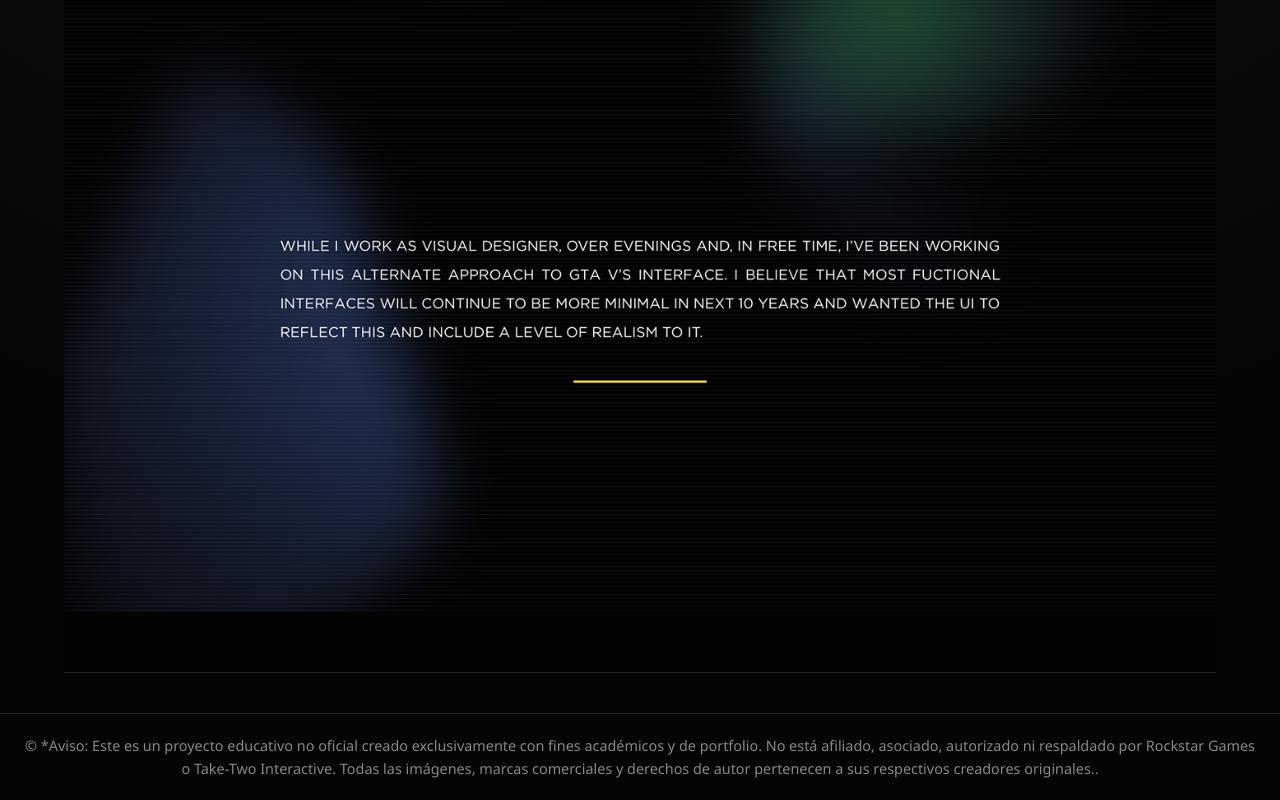
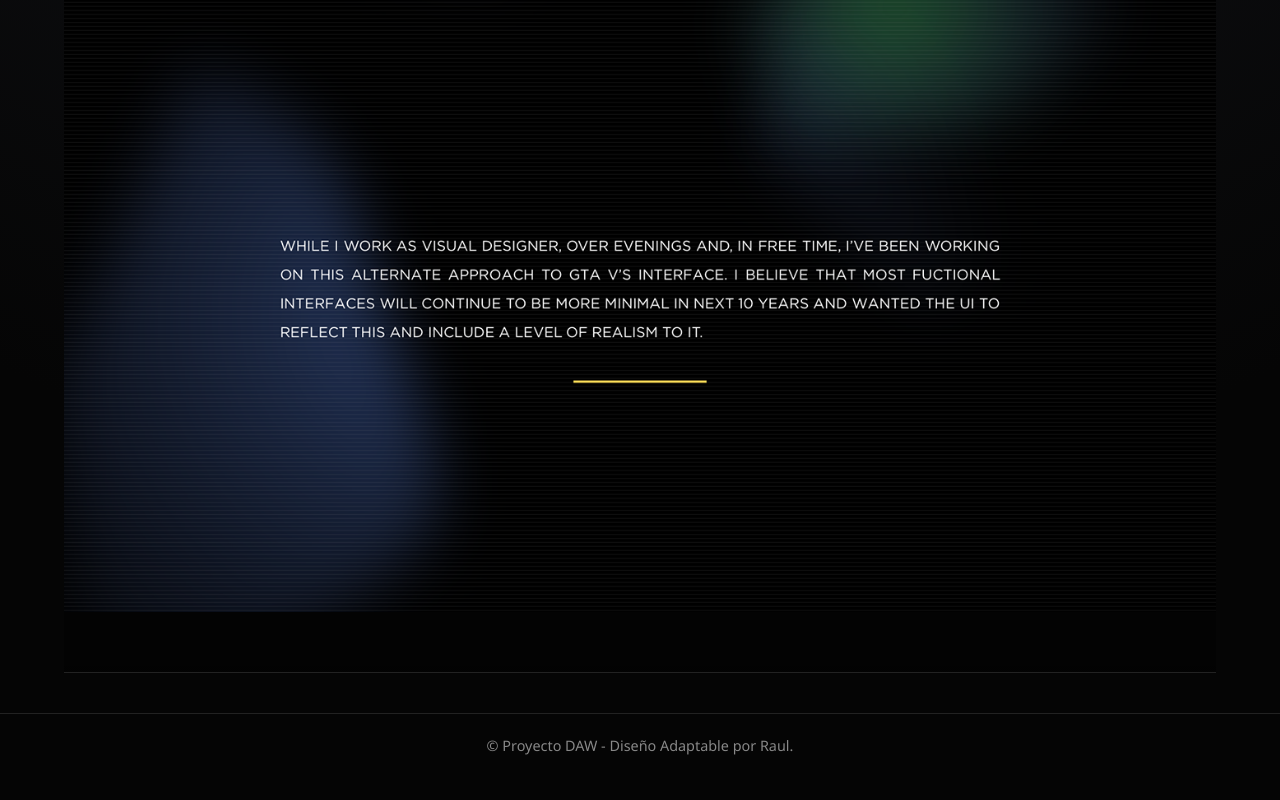
Before and after one commit to raulo9/GTA-V-, a plain HTML site: page index.html in a window 1280 px wide. Shown: the part 1002-1802 px from the top of the page. After the commit the page ends 1779 px from the top, so only its background shows below. Drawn offline with nearby package versions, Linux system fonts and the light colour scheme.

Commit message:
Update index.html

```diff
--- a/index.html
+++ b/index.html
@@ -37,7 +37,7 @@
     </section>
   </main>
  <footer class="footer">
-  <p>&copy; *Aviso: Este es un proyecto educativo no oficial creado exclusivamente con fines académicos y de portfolio. No está afiliado, asociado, autorizado ni respaldado por Rockstar Games o Take-Two Interactive. Todas las imágenes, marcas comerciales y derechos de autor pertenecen a sus respectivos creadores originales..</p>
+  <p>&copy; Proyecto DAW - Diseño Adaptable por Raul.</p>
 </footer>
 </body>
 </html>
```
